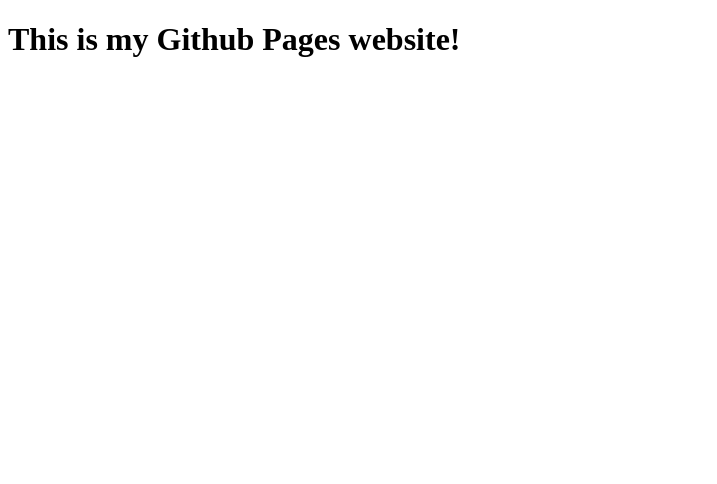
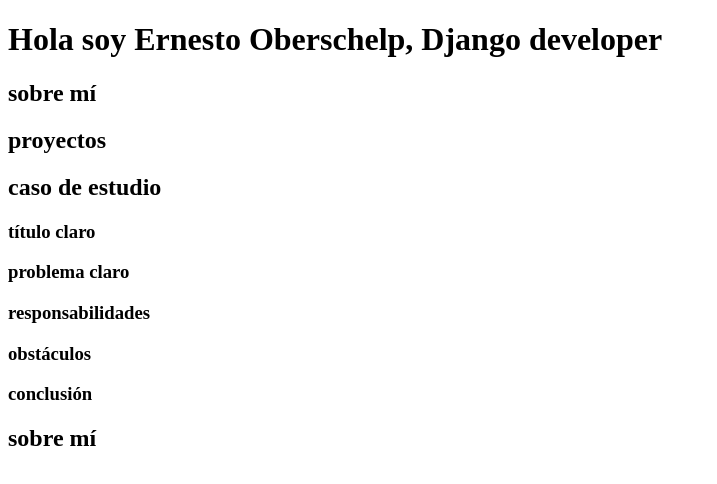
Before and after one commit to vamphi/vamphi.github.io, a plain HTML site: page index.html in a window 1280 px wide. Shown: the whole page, without its empty margins (0-717 px from the left). Drawn offline with Linux system fonts and the light colour scheme.

Commit message:
little update porftfolio

```diff
--- a/index.html
+++ b/index.html
@@ -1,9 +1,20 @@
 <!DOCTYPE html>
 <html lang="en">
 <head>
-    <title>My site!</title>
+    <title>Ernesto Oberschelp Site</title>
 </head>
 <body>
-    <h1>This is my Github Pages website!</h1>
+    <h1>Hola soy Ernesto Oberschelp, Django developer</h1>
+
+    <h2>sobre mí</h2>
+    <h2>proyectos</h2>
+    <h2>caso de estudio</h2>
+    <h3>título claro</h3>
+    <h3>problema claro</h3>
+    <h3>responsabilidades</h3>
+    <h3>obstáculos</h3>
+    <h3>conclusión</h3>
+    <h2>sobre mí</h2>
+
 </body>
 </html>
```
